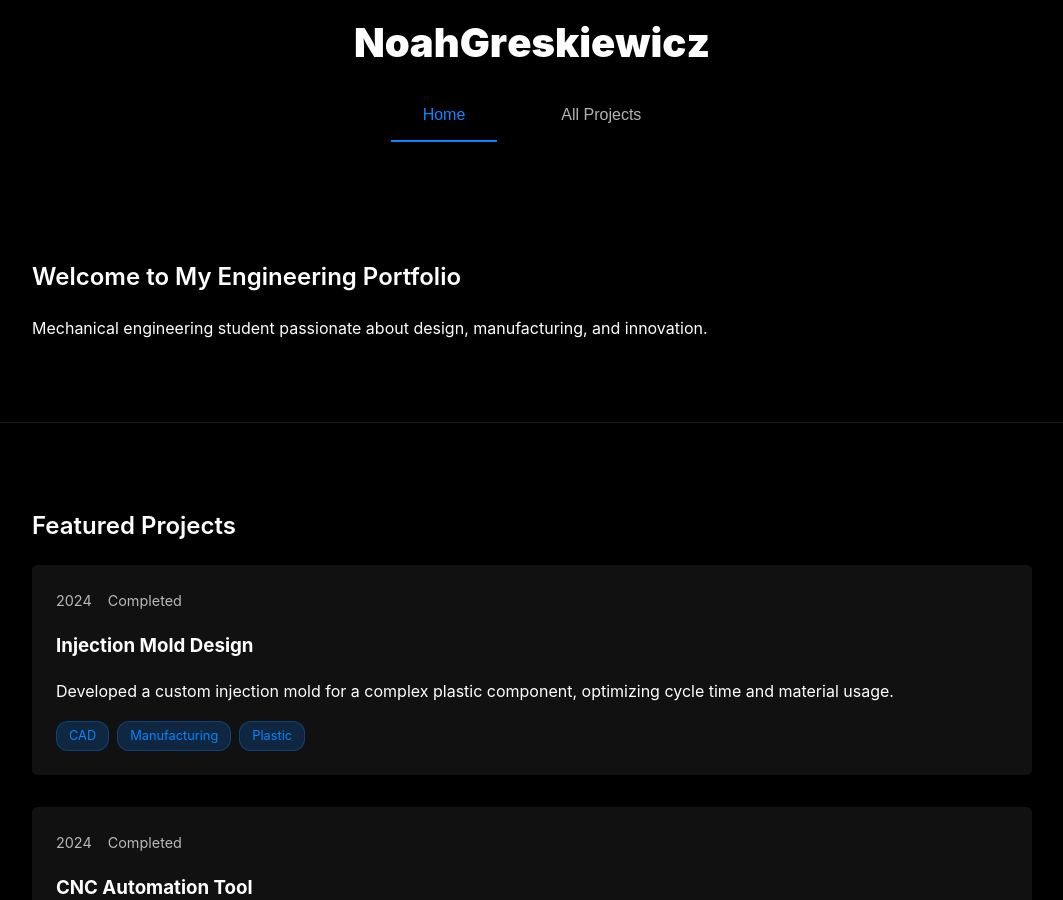
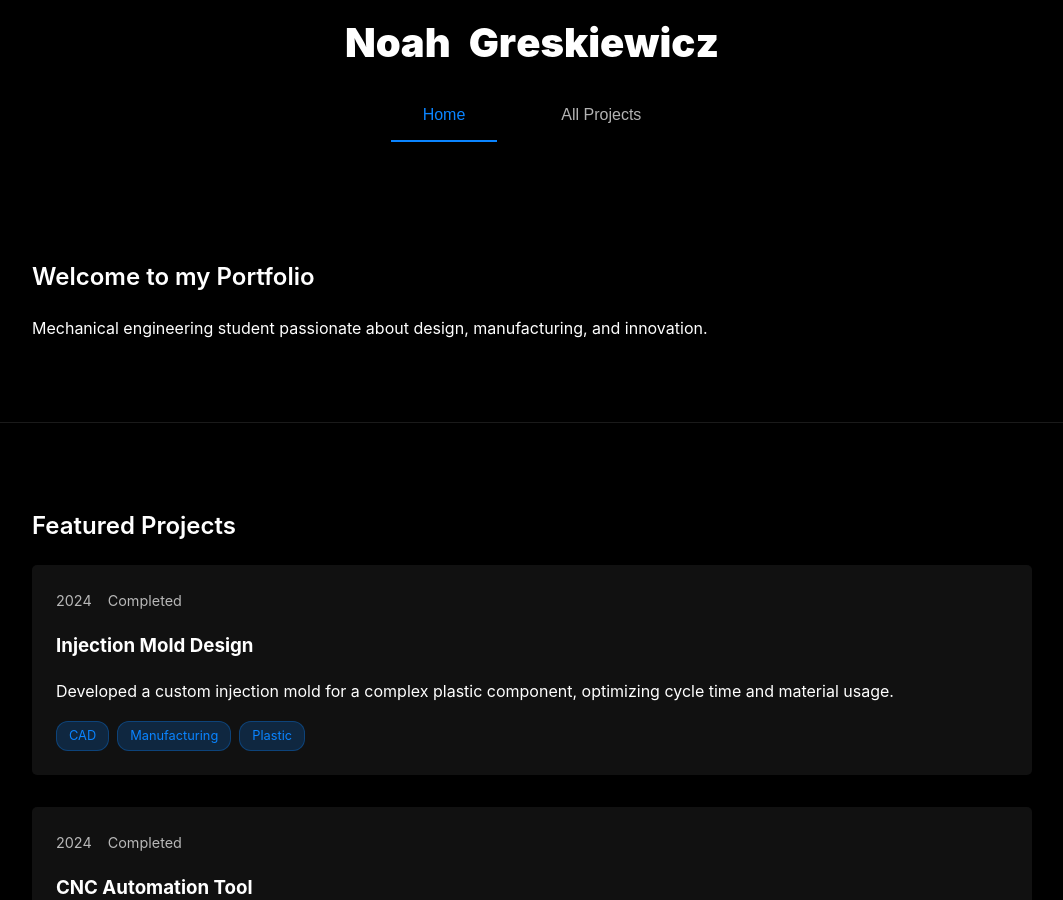
Before and after one commit to ngreskie/ngreskie.github.io, a Jekyll site: the page built from index.md, in a window 1280 px wide and 900 px high. Shown: the whole window, without its empty margins (108-1171 px from the left). Built offline with Jekyll 4.4.1, drawn with Linux system fonts in a browser that asks for light colours.

Commit message:
name space and welcome edit

```diff
--- a/_includes/header.html
+++ b/_includes/header.html
@@ -1,3 +1,3 @@
 <header class="site-header">
-  <div class="site-header__title">NoahGreskiewicz</div>
+  <div class="site-header__title">Noah Greskiewicz</div>
 </header>
--- a/index.md
+++ b/index.md
@@ -11,7 +11,7 @@ title: Home
 <!-- HOME SECTION -->
 <div id="home" class="section active">
     <section id="hero" data-aos="fade-up" class="fade-in">
-        <h1>Welcome to My Engineering Portfolio</h1>
+        <h1>Welcome to my Portfolio</h1>
         <p>Mechanical engineering student passionate about design, manufacturing, and innovation.</p>
     </section>
 
```
